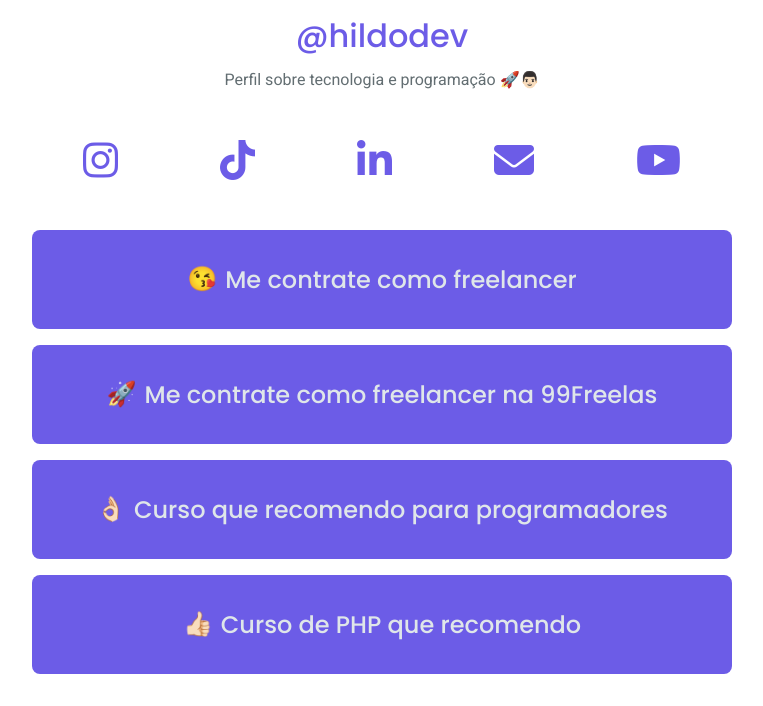
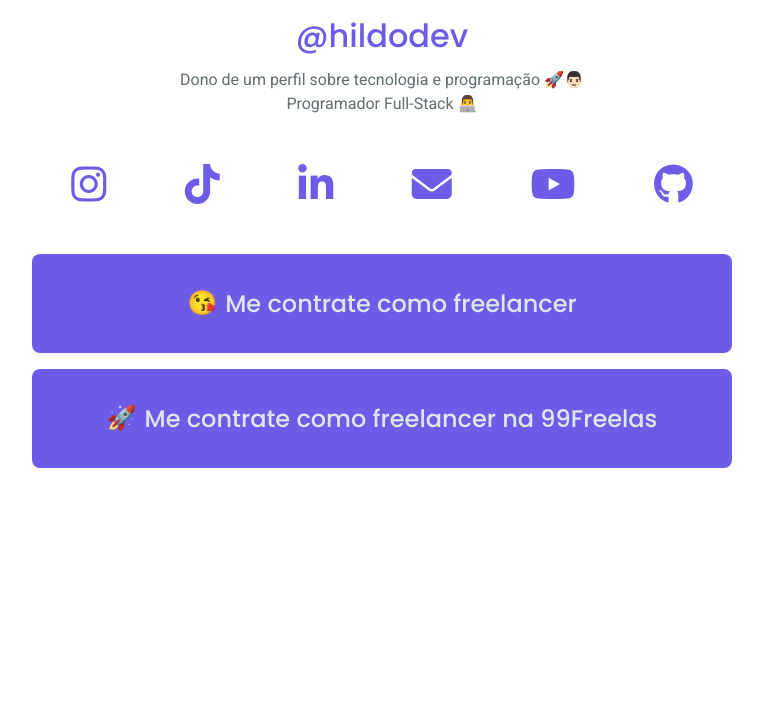
Before and after one commit to Hildebrando-Viana-Matos/linklovely, a plain HTML site: page index.html in a window 1280 px wide. Shown: the part 260-966 px from the top of the page, without its empty margins (258-1021 px from the left). After the commit the page ends 800 px from the top, so only its background shows below. Drawn offline with Linux system fonts and the light colour scheme.

Commit message:
Deleting an awful course and adding a new line on bio

```diff
--- a/index.html
+++ b/index.html
@@ -29,8 +29,9 @@
         <h1 class="nameProfile">@hildodev</h1>
         <div class="bioProfile">
           <p>
-            Perfil sobre tecnologia e programação 🚀👨🏻‍
+            Dono de um perfil sobre tecnologia e programação 🚀👨🏻‍
           </p>
+          <p>Programador Full-Stack 👨‍💻</p>
         </div>
       </div>
     </header>
@@ -52,9 +53,12 @@
             ><i class="fas fa-envelope"></i
           ></a>
           <a
-            href="https://www.youtube.com/channel/UCMmtcUBGIMNERU2g4tCrZBA/featured"
+            href="https://www.youtube.com/channel/UCMmtcUBGIMNERU2g4tCrZBA"
             ><i class="fab fa-youtube"></i
           ></a>
+          <a
+          href="https://github.com/Hildebrando-Viana-Matos"
+          ><i class="fab fa-github"></i></a>
         </div>
       </div>
     </section>
@@ -69,14 +73,6 @@
           <span class="emojiButton">🚀</span>
           <h2 class="descButton">Me contrate como freelancer na 99Freelas</h2>
         </a>
-        <a href="https://go.hotmart.com/H45818001N" class="button">
-          <span class="emojiButton">👌🏻</span>
-          <h2 class="descButton">Curso que recomendo para programadores</h2>
-        </a>
-        <a href="https://go.hotmart.com/M47384887P" class="button">
-          <span class="emojiButton">👍🏻</span>
-          <h2 class="descButton">Curso de PHP que recomendo</h2>
-        </a>
       </div>
     </main>
   </body>
```
